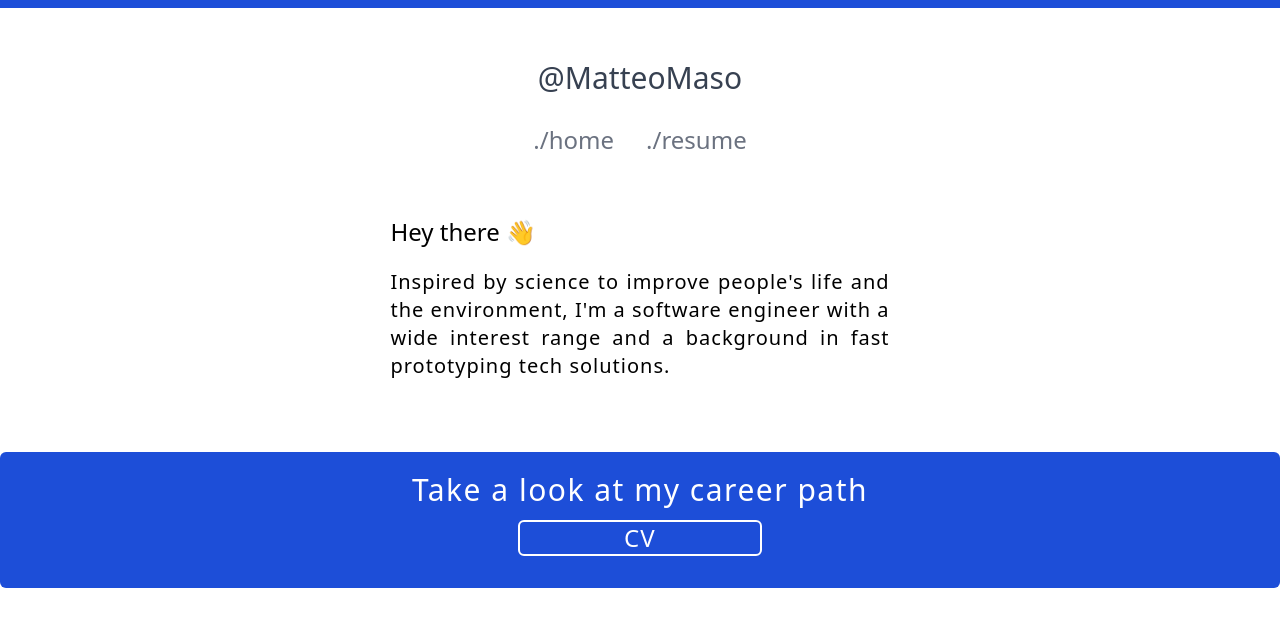
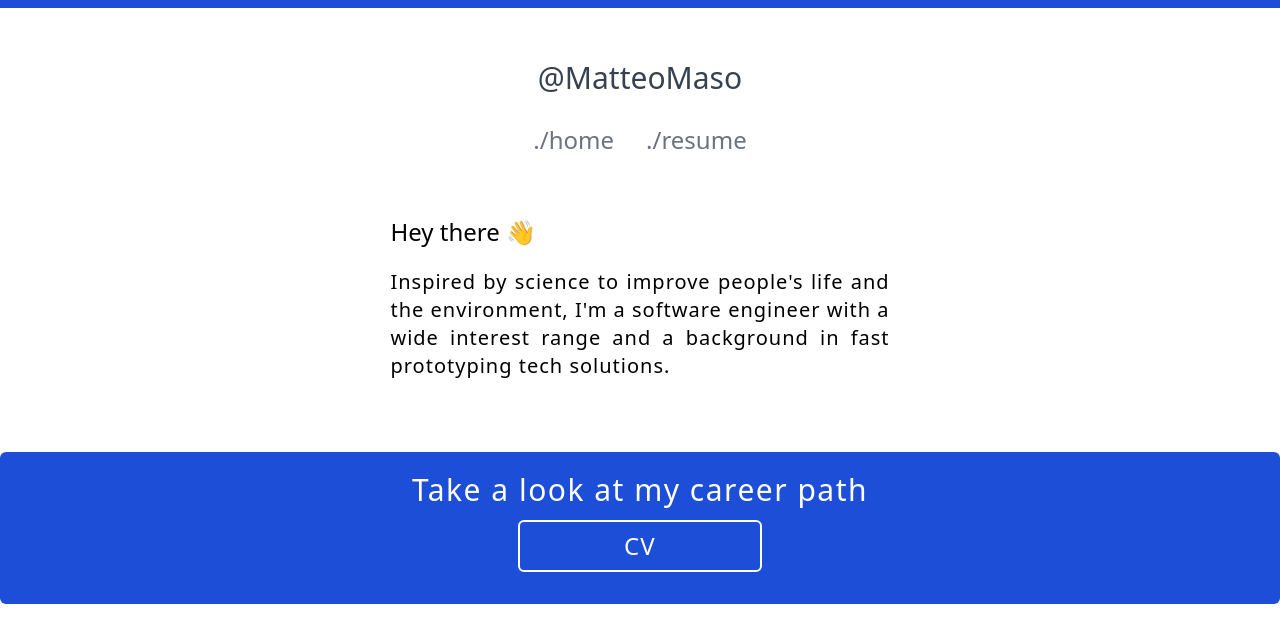
Before and after one commit to MatteoMaso/Portfolio, a Gatsby site: page / in a window 1280 px wide. Built offline with nearby package versions, Linux system fonts and the light colour scheme; Gatsby itself is replaced by a stand-in of ours.

Commit message:
fix: padding y button increase

```diff
--- a/src/components/whiteButton.js
+++ b/src/components/whiteButton.js
@@ -4,7 +4,7 @@ const WhiteButton = ({btnContent, btnRef }) =>
 {
     return (
         <div className="m-2 p-1 flex justify-center text-white text-2xl text-center tracking-wider md:w-1/3 w-2/3">
-            <a href={btnRef} className="hover:shadow-2xl rounded-md border-white border-2 w-full"><h2>{btnContent}</h2></a>
+            <a href={btnRef} className="hover:shadow-2xl rounded-md border-white border-2 w-full py-2"><h2>{btnContent}</h2></a>
         </div>
     )
 }
```
